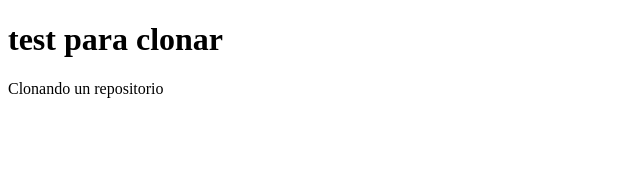
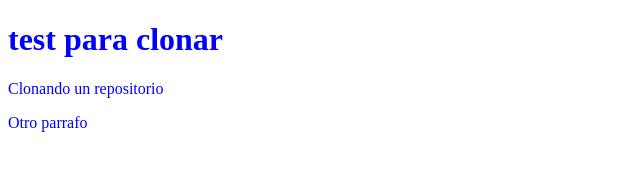
Before and after one commit to reypez/prueba1, a plain HTML site: page index.html in a window 1280 px wide. Shown: the whole page, without its empty margins (0-640 px from the left). Drawn offline with Linux system fonts and the light colour scheme.

Commit message:
nuevo archivo

```diff
--- /dev/null
+++ b/asset/style.css
@@ -0,0 +1,3 @@
+body {
+    color: blue;
+}
--- a/index.html
+++ b/index.html
@@ -4,10 +4,12 @@
     <meta charset="UTF-8">
     <meta http-equiv="X-UA-Compatible" content="IE=edge">
     <meta name="viewport" content="width=device-width, initial-scale=1.0">
+    <link rel="stylesheet" href="/asset/style.css">
     <title>Document</title>
 </head>
 <body>
     <h1>test para clonar</h1>
     <p>Clonando un repositorio</p>
+    <p>Otro parrafo</p>
 </body>
 </html>
```
